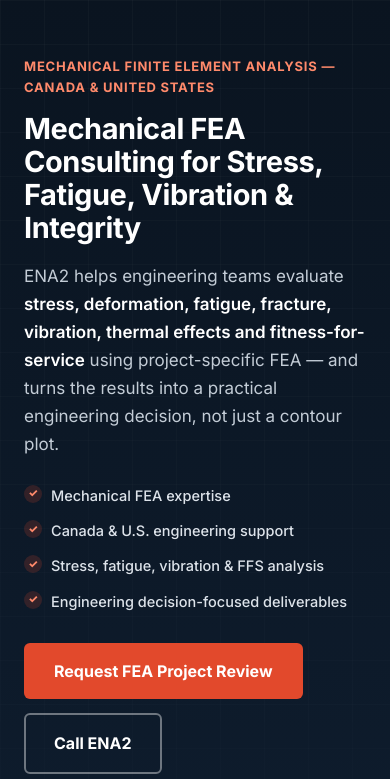
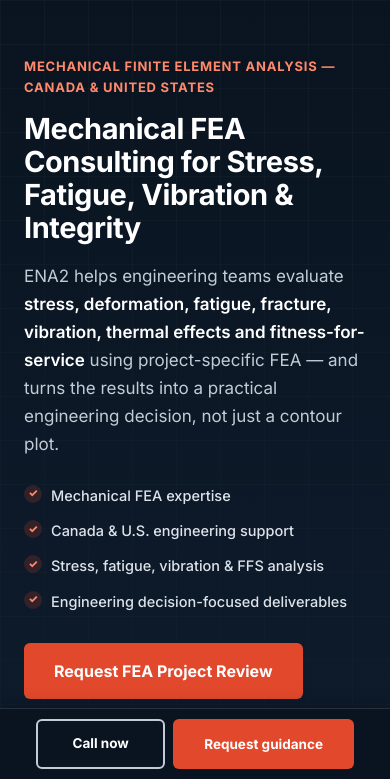
Before and after one commit to enainnovativeconsulting-ui/mechanical_fea, a plain HTML site: page index.html.html in a window 390 px wide. Shown: the part 65-844 px from the top of the page. Drawn offline with Linux system fonts and the light colour scheme.

Commit message:
Add files via upload

```diff
--- a/index.html.html
+++ b/index.html.html
@@ -273,6 +273,7 @@
 
 /* ===== FOOTER ===== */
 footer.site{background:var(--navy-950); color:var(--steel-300); padding:44px 0 calc(28px + env(safe-area-inset-bottom,0px));}
+@media (max-width:900px){ footer.site{padding-bottom: calc(90px + env(safe-area-inset-bottom,0px));} }
 .footer-top{display:flex; justify-content:space-between; align-items:flex-start; flex-wrap:wrap; gap:24px; margin-bottom:26px;}
 .footer-logo{color:#fff; font-weight:800; font-size:18px; display:flex; align-items:center; gap:9px;}
 .footer-contact{display:flex; gap:22px; flex-wrap:wrap; font-size:13.5px;}
@@ -293,10 +294,12 @@
 
 .sticky-mobile{
   display:none; position:fixed; left:0; right:0; bottom:0; z-index:70; background:var(--navy-950);
-  padding:12px 16px calc(12px + env(safe-area-inset-bottom,0px)); border-top:1px solid rgba(255,255,255,.12);
+  padding:10px 12px calc(10px + env(safe-area-inset-bottom,0px)); border-top:1px solid rgba(255,255,255,.12);
   box-shadow:0 -4px 16px rgba(0,0,0,.2);
 }
-@media (max-width:900px){ .sticky-mobile.show{display:block;} }
+.sticky-mobile-row{display:grid; grid-template-columns:1fr 1.4fr; gap:8px;}
+.sticky-mobile-row .btn{padding:12px 10px; font-size:13.5px; white-space:nowrap;}
+@media (max-width:900px){ .sticky-mobile{display:block;} }
 
 /* utility */
 .sr-only{position:absolute; width:1px; height:1px; padding:0; margin:-1px; overflow:hidden; clip:rect(0,0,0,0); white-space:nowrap; border:0;}
@@ -819,8 +822,11 @@
   </div>
 </footer>
 
-<div id="sticky-mobile" class="sticky-mobile" aria-hidden="true">
-  <button class="btn btn-primary btn-block" onclick="scrollToForm('sticky_mobile')">Request FEA Project Review</button>
+<div id="sticky-mobile" class="sticky-mobile">
+  <div class="container sticky-mobile-row">
+    <a class="btn btn-outline" style="border-color:var(--steel-300); color:#fff;" href="tel:+14039105957" onclick="track('phone_click', {cta_source:'sticky_mobile'})">Call now</a>
+    <button class="btn btn-primary" onclick="scrollToForm('sticky_mobile')">Request guidance</button>
+  </div>
 </div>
 
 <script>
@@ -860,7 +866,6 @@
     var heroBottom = heroEl.getBoundingClientRect().bottom;
     var past = heroBottom < 0;
     if(stickyD){ stickyD.classList.toggle('show', past); }
-    if(stickyM){ stickyM.classList.toggle('show', past); }
   }
   window.addEventListener('scroll', onScroll, {passive:true});
   onScroll();
```
